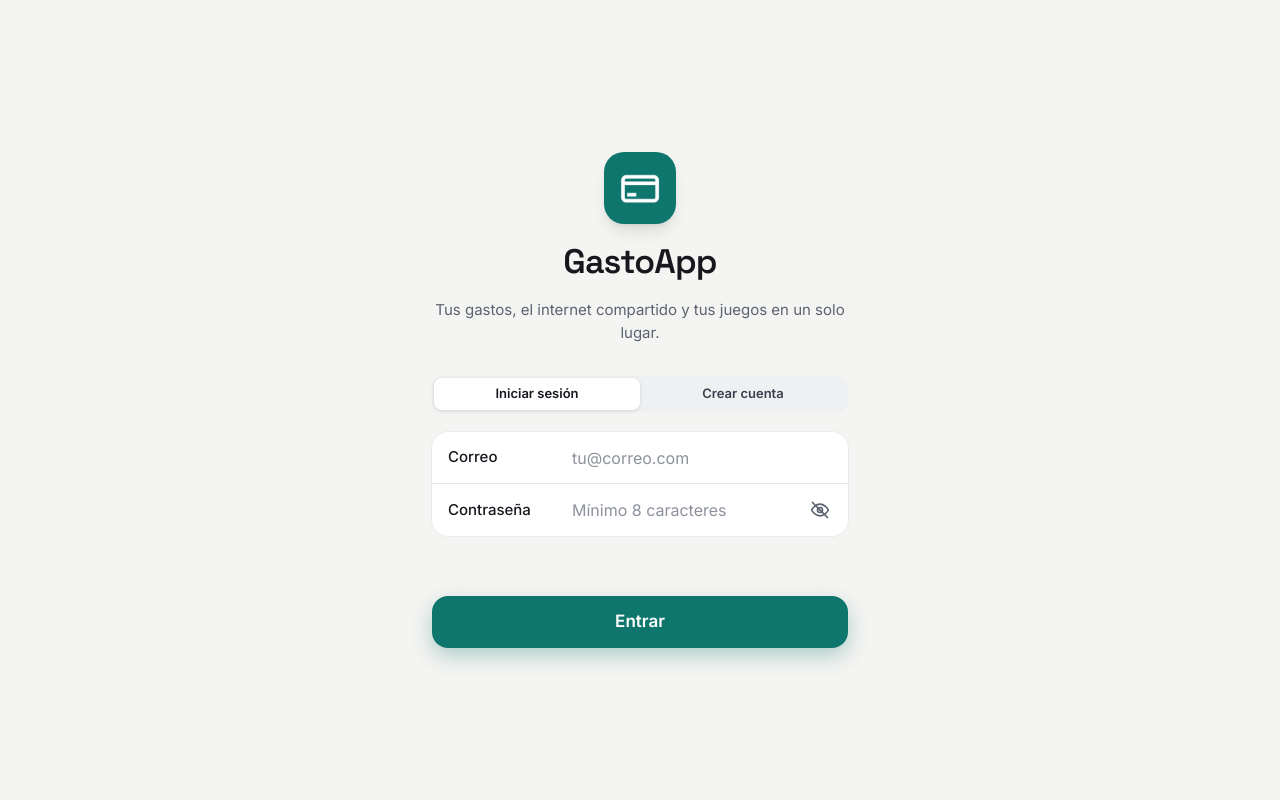
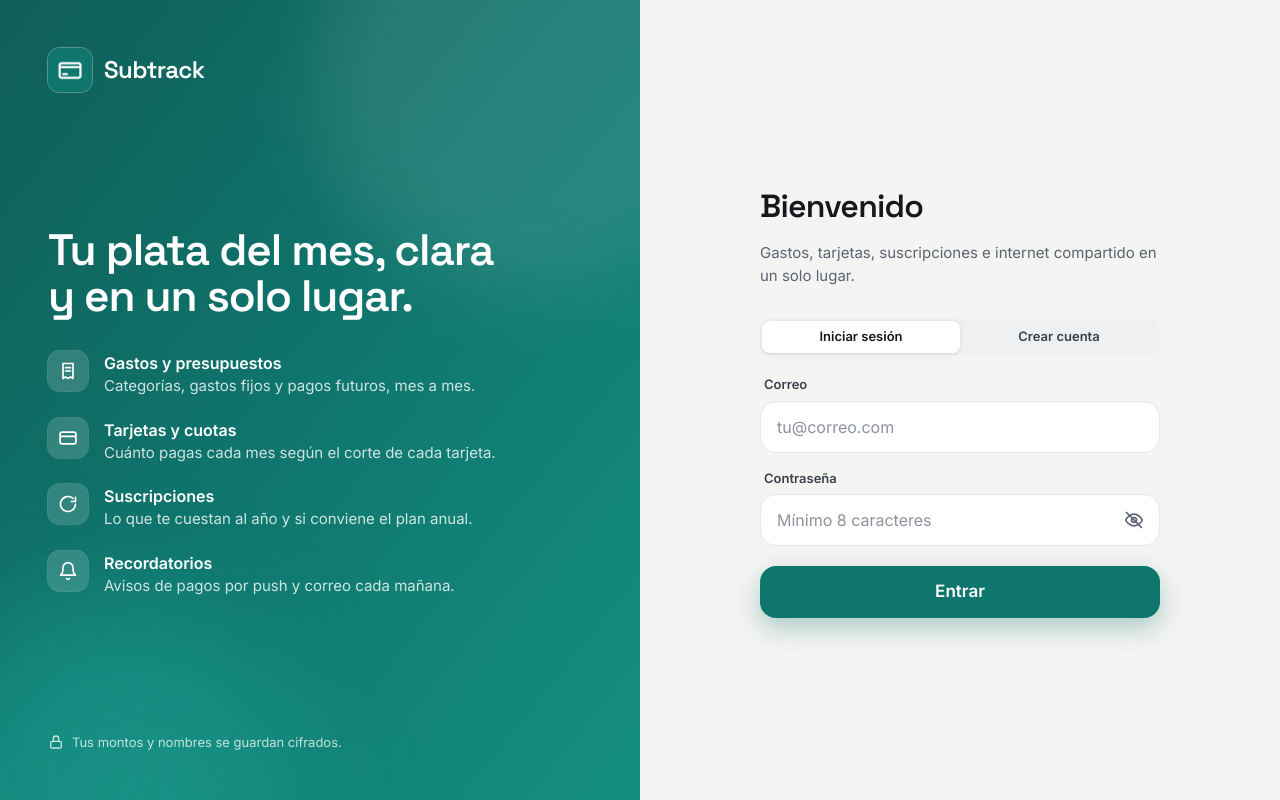
Before and after one commit to conradojuliosisnero/gastoapp, a Next.js app: page /login in a window 1280 px wide. Built offline with nearby package versions, Linux system fonts and the light colour scheme.

Commit message:
feat: login rediseñado y app renombrada a Subtrack
- Login con panel de marca en escritorio, campos con etiqueta y foco de acento, mensajes en tarjeta
- Nombre Subtrack en título, manifest, barra lateral, instalación, offline, push y correo

```diff
--- a/app/(app)/tab-bar.js
+++ b/app/(app)/tab-bar.js
@@ -50,7 +50,7 @@ export default function TabBar() {
     <aside className="fixed inset-y-0 left-0 z-30 hidden w-64 flex-col gap-6 border-r border-line bg-card/70 px-4 py-6 backdrop-blur-xl lg:flex">
       <Link href="/inicio" className="flex items-center gap-3 rounded-xl px-2 py-1 focus-visible:outline-2 focus-visible:outline-accent">
         <Image src="/icons/icon-192.png" alt="" width={36} height={36} className="rounded-[10px] shadow-sm" />
-        <span className="font-display text-[19px] font-semibold tracking-tight">GastoApp</span>
+        <span className="font-display text-[19px] font-semibold tracking-tight">Subtrack</span>
       </Link>
       <Link
         href={fab.href}
--- a/app/(sheet)/ajustes/actions.js
+++ b/app/(sheet)/ajustes/actions.js
@@ -49,11 +49,11 @@ export async function setEmailReminders(on) {
 async function testPayload(supabase) {
   return (
     digest(await getAlerts(supabase), appUrl()) ?? {
-      title: "GastoApp: prueba de recordatorios",
+      title: "Subtrack: prueba de recordatorios",
       body: "Todo en orden. Así te llegarán los avisos de pagos y presupuestos.",
       url: "/notificaciones",
       text: "Así te llegarán los avisos de pagos y presupuestos.",
-      html: "<p>Así te llegarán los avisos de pagos y presupuestos de GastoApp.</p>",
+      html: "<p>Así te llegarán los avisos de pagos y presupuestos de Subtrack.</p>",
     }
   );
 }
--- a/app/install-card.js
+++ b/app/install-card.js
@@ -37,7 +37,7 @@ export default function InstallCard({ variant = "banner" }) {
   else if (state.canPrompt)
     body = (
       <button type="button" onClick={install} className="flex min-h-11 items-center justify-center rounded-xl bg-primary px-4 text-[15px] font-semibold text-white transition active:scale-[0.98]">
-        Instalar GastoApp
+        Instalar Subtrack
       </button>
     );
   else if (state.isIOS)
@@ -53,7 +53,7 @@ export default function InstallCard({ variant = "banner" }) {
       <div className="flex items-start gap-3">
         <Image src="/icons/icon-192.png" alt="" width={44} height={44} className="rounded-[12px]" />
         <div className="flex flex-1 flex-col">
-          <span className="text-base font-semibold">Instala GastoApp</span>
+          <span className="text-base font-semibold">Instala Subtrack</span>
           <span className="text-[13px] text-muted">Ábrela desde tu pantalla de inicio, a pantalla completa y sin conexión.</span>
         </div>
         {banner && (
--- a/app/layout.js
+++ b/app/layout.js
@@ -10,9 +10,9 @@ const inter = Inter({ variable: "--font-inter", subsets: ["latin"] });
 const grotesk = Space_Grotesk({ variable: "--font-grotesk", subsets: ["latin"], weight: ["500", "600"] });
 
 export const metadata = {
-  title: { default: "GastoApp", template: "%s · GastoApp" },
+  title: { default: "Subtrack", template: "%s · Subtrack" },
   description: "Gastos mensuales, internet compartido y gastos en videojuegos.",
-  appleWebApp: { capable: true, title: "GastoApp", statusBarStyle: "default" },
+  appleWebApp: { capable: true, title: "Subtrack", statusBarStyle: "default" },
 };
 
 export const viewport = {
--- a/app/login/login-form.js
+++ b/app/login/login-form.js
@@ -3,40 +3,47 @@
 import { useActionState, useState } from "react";
 import { useSearchParams } from "next/navigation";
 import Spinner from "@/app/spinner";
-import { Field, Section, Segmented, inputCls } from "@/app/form-kit";
+import { Segmented } from "@/app/form-kit";
 import { authenticate } from "./actions";
+
+const fieldCls =
+  "min-h-[52px] w-full rounded-2xl border border-line bg-card px-4 text-base text-ink outline-none transition placeholder:text-muted/70 focus:border-accent focus:ring-4 focus:ring-accent/15";
 
 export default function LoginForm() {
   const [mode, setMode] = useState("login");
   const [show, setShow] = useState(false);
   const [state, formAction, pending] = useActionState(authenticate, null);
   const confirmFailed = useSearchParams().get("error") === "confirmacion";
+  const signup = mode === "signup";
 
   return (
     <form action={formAction} className="flex flex-col gap-5">
       <Segmented label="Modo" name="mode" options={[["login", "Iniciar sesión"], ["signup", "Crear cuenta"]]} value={mode} onChange={setMode} full />
 
-      <Section footer={mode === "signup" ? "Te enviaremos un correo para confirmar la cuenta." : null}>
-        <Field label="Correo">
-          <input name="email" type="email" required autoComplete="email" placeholder="tu@correo.com" className={inputCls} />
-        </Field>
-        <Field label="Contraseña" as="div">
+      <div className="flex flex-col gap-4">
+        <label className="flex flex-col gap-1.5">
+          <span className="px-1 text-[13px] font-semibold text-ink-2">Correo</span>
+          <input name="email" type="email" required autoComplete="email" placeholder="tu@correo.com" className={fieldCls} />
+        </label>
+        <div className="flex flex-col gap-1.5">
+          <label htmlFor="password" className="px-1 text-[13px] font-semibold text-ink-2">Contraseña</label>
+          <div className="relative">
             <input
+              id="password"
               name="password"
-            aria-label="Contraseña"
               type={show ? "text" : "password"}
               required
               minLength={8}
-            autoComplete={mode === "signup" ? "new-password" : "current-password"}
+              autoComplete={signup ? "new-password" : "current-password"}
               placeholder="Mínimo 8 caracteres"
-            className={inputCls}
+              className={`${fieldCls} pr-12`}
             />
             <button
               type="button"
               aria-label={show ? "Ocultar contraseña" : "Mostrar contraseña"}
               aria-pressed={show}
               onClick={() => setShow((s) => !s)}
-            className="-mr-2 flex size-10 shrink-0 items-center justify-center rounded-full text-muted transition active:scale-90 active:bg-fill"
+              className="absolute inset-y-0 right-1 my-auto flex size-11 items-center justify-center rounded-xl text-muted transition hover:text-ink active:scale-90"
             >
               <svg aria-hidden="true" width="20" height="20" viewBox="0 0 24 24" fill="none" stroke="currentColor" strokeWidth="2" strokeLinecap="round" strokeLinejoin="round">
                 <path d="M2 12c1-2.5 5-7 10-7s9 4.5 10 7c-1 2.5-5 7-10 7S3 14.5 2 12z" />
@@ -44,22 +51,24 @@ export default function LoginForm() {
                 {!show && <path d="M3 3l18 18" />}
               </svg>
             </button>
-        </Field>
-      </Section>
+          </div>
+          {signup && <span className="px-1 text-[13px] text-muted">Te enviaremos un correo para confirmar la cuenta.</span>}
+        </div>
+      </div>
 
-      <p aria-live="polite" className="min-h-5 px-4 text-sm font-medium">
-        {state?.error && <span className="text-warn">{state.error}</span>}
-        {state?.message && <span className="text-ok">{state.message}</span>}
-        {!state && confirmFailed && <span className="text-warn">Ese enlace ya se usó o expiró. Si ya confirmaste tu cuenta, inicia sesión.</span>}
-      </p>
+      <div aria-live="polite" className="empty:hidden">
+        {state?.error && <p className="rounded-xl bg-danger/10 px-4 py-3 text-sm font-medium text-danger">{state.error}</p>}
+        {state?.message && <p className="rounded-xl bg-ok/10 px-4 py-3 text-sm font-medium text-ok">{state.message}</p>}
+        {!state && confirmFailed && <p className="rounded-xl bg-warn/10 px-4 py-3 text-sm font-medium text-warn">Ese enlace ya se usó o expiró. Si ya confirmaste tu cuenta, inicia sesión.</p>}
+      </div>
 
       <button
         type="submit"
         disabled={pending}
-        className="flex min-h-[52px] items-center justify-center gap-2 rounded-2xl bg-primary text-[17px] font-semibold text-white shadow-[0_8px_20px_rgba(15,118,110,0.3)] transition active:scale-[0.98] disabled:opacity-70 focus-visible:outline-2 focus-visible:outline-offset-2 focus-visible:outline-accent"
+        className="flex min-h-[52px] items-center justify-center gap-2 rounded-2xl bg-primary text-[17px] font-semibold text-white shadow-[0_10px_24px_rgba(15,118,110,0.32)] transition hover:brightness-110 active:scale-[0.98] disabled:opacity-70 focus-visible:outline-2 focus-visible:outline-offset-2 focus-visible:outline-accent"
       >
         {pending && <Spinner className="size-5" />}
-        {pending ? "Un momento…" : mode === "signup" ? "Crear cuenta" : "Entrar"}
+        {pending ? "Un momento…" : signup ? "Crear cuenta" : "Entrar"}
       </button>
     </form>
   );
--- a/app/login/page.js
+++ b/app/login/page.js
@@ -4,17 +4,71 @@ import LoginForm from "./login-form";
 
 export const metadata = { title: "Entrar" };
 
+const FEATURES = [
+  ["Gastos y presupuestos", "Categorías, gastos fijos y pagos futuros, mes a mes.", <><path d="M6 3h12v18l-3-2-3 2-3-2-3 2z" /><path d="M9 8h6" /><path d="M9 12h6" /></>],
+  ["Tarjetas y cuotas", "Cuánto pagas cada mes según el corte de cada tarjeta.", <><rect x="2.5" y="5" width="19" height="14" rx="2.5" /><path d="M2.5 10h19" /></>],
+  ["Suscripciones", "Lo que te cuestan al año y si conviene el plan anual.", <><path d="M21 12a9 9 0 1 1-3-6.7" /><path d="M21 4v5h-5" /></>],
+  ["Recordatorios", "Avisos de pagos por push y correo cada mañana.", <><path d="M6 8a6 6 0 1 1 12 0c0 7 3 9 3 9H3s3-2 3-9" /><path d="M10.3 21a1.9 1.9 0 0 0 3.4 0" /></>],
+];
+
+const Icon = ({ children, className = "" }) => (
+  <svg aria-hidden="true" width="20" height="20" viewBox="0 0 24 24" fill="none" stroke="currentColor" strokeWidth="2" strokeLinecap="round" strokeLinejoin="round" className={className}>
+    {children}
+  </svg>
+);
+
 export default function LoginPage() {
   return (
-    <main className="mx-auto flex min-h-dvh max-w-md flex-col justify-center gap-8 px-4 py-12">
-      <header className="flex flex-col items-center gap-3 text-center">
-        <Image src="/icons/icon-192.png" alt="" width={72} height={72} priority className="rounded-[20px] shadow-lg" />
-        <h1 className="font-display text-[34px] font-semibold tracking-tight">GastoApp</h1>
-        <p className="text-[15px] text-muted">Tus gastos, el internet compartido y tus juegos en un solo lugar.</p>
-      </header>
-      <Suspense>
-        <LoginForm />
-      </Suspense>
+    <main className="min-h-dvh lg:grid lg:grid-cols-[minmax(0,1fr)_minmax(0,1fr)]">
+      {/* Brand panel: desktop only */}
+      <section aria-label="Subtrack" className="relative hidden overflow-hidden bg-gradient-to-br from-[#0f5f58] via-[#0f766e] to-[#14907f] p-12 text-white lg:flex lg:flex-col lg:justify-between">
+        <div aria-hidden="true" className="absolute -top-32 -right-24 size-[420px] rounded-full bg-white/10 blur-2xl" />
+        <div aria-hidden="true" className="absolute -bottom-40 -left-20 size-[360px] rounded-full bg-[#2dd4bf]/25 blur-3xl" />
+        <div className="relative flex items-center gap-3">
+          <Image src="/icons/icon-192.png" alt="" width={44} height={44} priority className="rounded-[12px] ring-1 ring-white/30" />
+          <span className="font-display text-2xl font-semibold tracking-tight">Subtrack</span>
+        </div>
+        <div className="relative flex max-w-md flex-col gap-8">
+          <h2 className="font-display text-[44px] leading-[1.05] font-semibold tracking-tight">Tu plata del mes, clara y en un solo lugar.</h2>
+          <ul className="flex flex-col gap-5">
+            {FEATURES.map(([title, text, icon]) => (
+              <li key={title} className="flex gap-4">
+                <span className="flex size-10 shrink-0 items-center justify-center rounded-xl bg-white/15 ring-1 ring-white/20">
+                  <Icon>{icon}</Icon>
+                </span>
+                <span className="flex flex-col">
+                  <span className="text-base font-semibold">{title}</span>
+                  <span className="text-[15px] text-white/80">{text}</span>
+                </span>
+              </li>
+            ))}
+          </ul>
+        </div>
+        <p className="relative flex items-center gap-2 text-[13px] text-white/75">
+          <Icon className="size-4"><rect x="4" y="11" width="16" height="10" rx="2" /><path d="M8 11V7a4 4 0 0 1 8 0v4" /></Icon>
+          Tus montos y nombres se guardan cifrados.
+        </p>
+      </section>
+
+      <div className="flex min-h-dvh flex-col justify-center px-4 py-10 lg:px-12">
+        <div className="mx-auto flex w-full max-w-[400px] flex-col gap-8">
+          <header className="flex flex-col items-center gap-3 text-center lg:items-start lg:text-left">
+            <Image src="/icons/icon-192.png" alt="" width={64} height={64} priority className="rounded-[18px] shadow-[0_12px_30px_rgba(15,118,110,0.35)] lg:hidden" />
+            <h1 className="font-display text-[32px] font-semibold tracking-tight">
+              <span className="lg:hidden">Subtrack</span>
+              <span className="hidden lg:inline">Bienvenido</span>
+            </h1>
+            <p className="text-[15px] text-muted">Gastos, tarjetas, suscripciones e internet compartido en un solo lugar.</p>
+          </header>
+          <Suspense>
+            <LoginForm />
+          </Suspense>
+          <p className="flex items-center justify-center gap-2 text-[13px] text-muted lg:hidden">
+            <Icon className="size-4"><rect x="4" y="11" width="16" height="10" rx="2" /><path d="M8 11V7a4 4 0 0 1 8 0v4" /></Icon>
+            Tus montos y nombres se guardan cifrados.
+          </p>
+        </div>
+      </div>
     </main>
   );
 }
--- a/app/manifest.js
+++ b/app/manifest.js
@@ -1,7 +1,7 @@
 export default function manifest() {
   return {
-    name: "GastoApp",
-    short_name: "GastoApp",
+    name: "Subtrack",
+    short_name: "Subtrack",
     description: "Gastos mensuales, internet compartido y gastos en videojuegos.",
     lang: "es",
     start_url: "/inicio",
--- a/lib/email.js
+++ b/lib/email.js
@@ -5,7 +5,7 @@ export async function sendEmail({ to, subject, html, text }) {
   const res = await fetch("https://api.resend.com/emails", {
     method: "POST",
     headers: { Authorization: `Bearer ${process.env.RESEND_API_KEY}`, "Content-Type": "application/json" },
-    body: JSON.stringify({ from: process.env.EMAIL_FROM || "GastoApp <onboarding@resend.dev>", to: [to], subject, html, text }),
+    body: JSON.stringify({ from: process.env.EMAIL_FROM || "Subtrack <onboarding@resend.dev>", to: [to], subject, html, text }),
   });
   if (!res.ok) throw new Error(`Resend ${res.status}: ${(await res.text()).slice(0, 200)}`);
 }
--- a/lib/reminders.js
+++ b/lib/reminders.js
@@ -4,17 +4,17 @@ const escape = (s) => String(s).replace(/[&<>"']/g, (c) => ({ "&": "&amp;", "<":
 export function digest(alerts, baseUrl = "") {
   if (!alerts.length) return null;
   const n = alerts.length;
-  const title = n === 1 ? alerts[0].title : `Tienes ${n} avisos en GastoApp`;
+  const title = n === 1 ? alerts[0].title : `Tienes ${n} avisos en Subtrack`;
   const body =
     n === 1 ? alerts[0].body : alerts.slice(0, 2).map((a) => a.title).join(" · ") + (n > 2 ? ` y ${n - 2} más` : "");
   const url = n === 1 ? alerts[0].href : "/notificaciones";
-  const text = `${alerts.map((a) => `• ${a.title}: ${a.body}`).join("\n")}\n\nAbrir GastoApp: ${baseUrl}${url}`;
+  const text = `${alerts.map((a) => `• ${a.title}: ${a.body}`).join("\n")}\n\nAbrir Subtrack: ${baseUrl}${url}`;
   const html = `<div style="font-family:-apple-system,Segoe UI,sans-serif;max-width:480px;margin:auto;color:#1c1c1e">
 <h1 style="font-size:20px">${escape(title)}</h1>
 <ul style="padding:0;list-style:none">${alerts
     .map((a) => `<li style="padding:12px 0;border-top:1px solid #e5e5ea"><b>${escape(a.title)}</b><br><span style="color:#6e6e73">${escape(a.body)}</span></li>`)
     .join("")}</ul>
-<p><a href="${escape(baseUrl + url)}" style="display:inline-block;background:#0f766e;color:#fff;padding:12px 20px;border-radius:12px;text-decoration:none;font-weight:600">Abrir GastoApp</a></p>
+<p><a href="${escape(baseUrl + url)}" style="display:inline-block;background:#0f766e;color:#fff;padding:12px 20px;border-radius:12px;text-decoration:none;font-weight:600">Abrir Subtrack</a></p>
 <p style="color:#6e6e73;font-size:12px">Recibes este correo porque activaste los recordatorios por correo en Ajustes.</p></div>`;
   return { title, body, url, text, html };
 }
--- a/package.json
+++ b/package.json
@@ -1,5 +1,5 @@
 {
-  "name": "gastoapp",
+  "name": "subtrack",
   "version": "0.1.0",
   "private": true,
   "scripts": {
--- a/public/offline.html
+++ b/public/offline.html
@@ -4,7 +4,7 @@
 <meta charset="utf-8">
 <meta name="viewport" content="width=device-width, initial-scale=1, viewport-fit=cover">
 <meta name="theme-color" content="#f4f4f2">
-<title>Sin conexión · GastoApp</title>
+<title>Sin conexión · Subtrack</title>
 <style>
   body { margin: 0; min-height: 100dvh; display: grid; place-items: center; background: #f4f4f2; color: #16181d; font-family: -apple-system, BlinkMacSystemFont, system-ui, sans-serif; text-align: center; padding: 24px; box-sizing: border-box; }
   main { display: flex; flex-direction: column; align-items: center; gap: 12px; max-width: 320px; }
--- a/public/sw.js
+++ b/public/sw.js
@@ -43,7 +43,7 @@ self.addEventListener("fetch", (event) => {
 self.addEventListener("push", (event) => {
   const data = event.data ? event.data.json() : {};
   event.waitUntil(
-    self.registration.showNotification(data.title || "GastoApp", {
+    self.registration.showNotification(data.title || "Subtrack", {
       body: data.body,
       icon: "/icons/icon-192.png",
       badge: "/icons/icon-192.png",
```
Also changed, not shown: 1 other file (tests, documents, lock files or other folders). Lines whose indentation alone changed are shown as unchanged.
